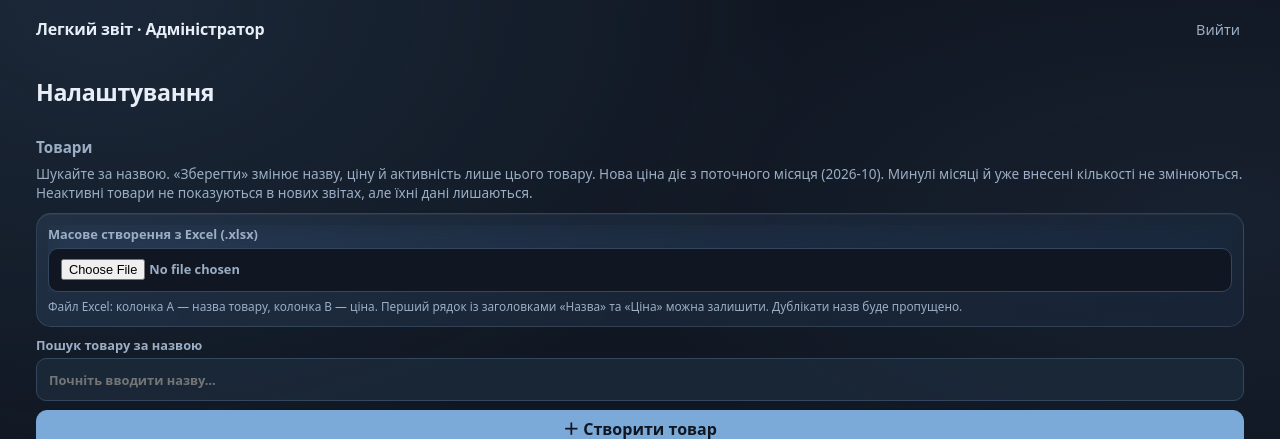
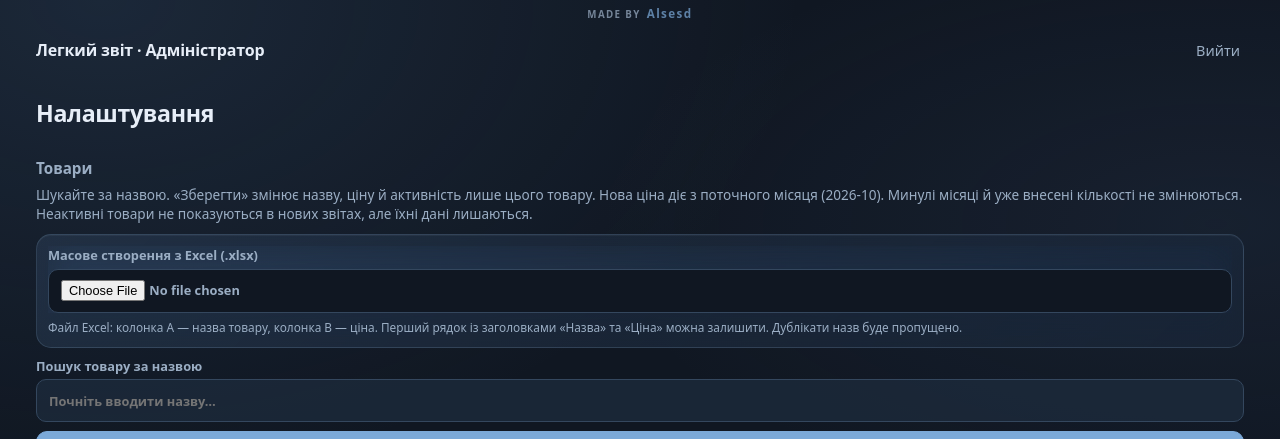
Before and after one commit to Alsesd/EasyMourningReport, a FastAPI app: page /admin in a window 1280 px wide. Shown: the top 439 px of the page. Run offline with FastAPI, Linux system fonts and the light colour scheme; the visitor is signed in with stand-in values (Sample User, id 1); data comes from the database, SQL or seed files in the repository; data that the repository does not hold is empty.

Commit message:
Add subtle centered Alsesd signature to every page

```diff
--- a/app/templates/base.html
+++ b/app/templates/base.html
@@ -12,6 +12,7 @@
 <link rel="apple-touch-icon" href="/static/apple-touch-icon.png">
 <link rel="stylesheet" href="/static/app.css">
 <title>Легкий звіт</title></head><body class="{% block bodyclass %}{% endblock %}">
+<div class="maker-mark" aria-label="Made by Alsesd"><span class="maker-mark-label">made by</span><span class="maker-mark-name">Alsesd</span></div>
 {% if user %}<header class="top"><span class="brand">{{ user.store.name if user.store else 'Легкий звіт · Адміністратор' }}</span><form method="post" action="/logout" class="inline-form"><button type="submit" class="link-button">Вийти</button></form></header>{% endif %}
 <main>
 {% if flash %}<div class="flash {{ flash.kind }}" role="status"><span>{{ flash.text }}</span><button type="button" class="x" aria-label="Закрити" onclick="this.parentNode.remove()">×</button></div>{% endif %}
```
